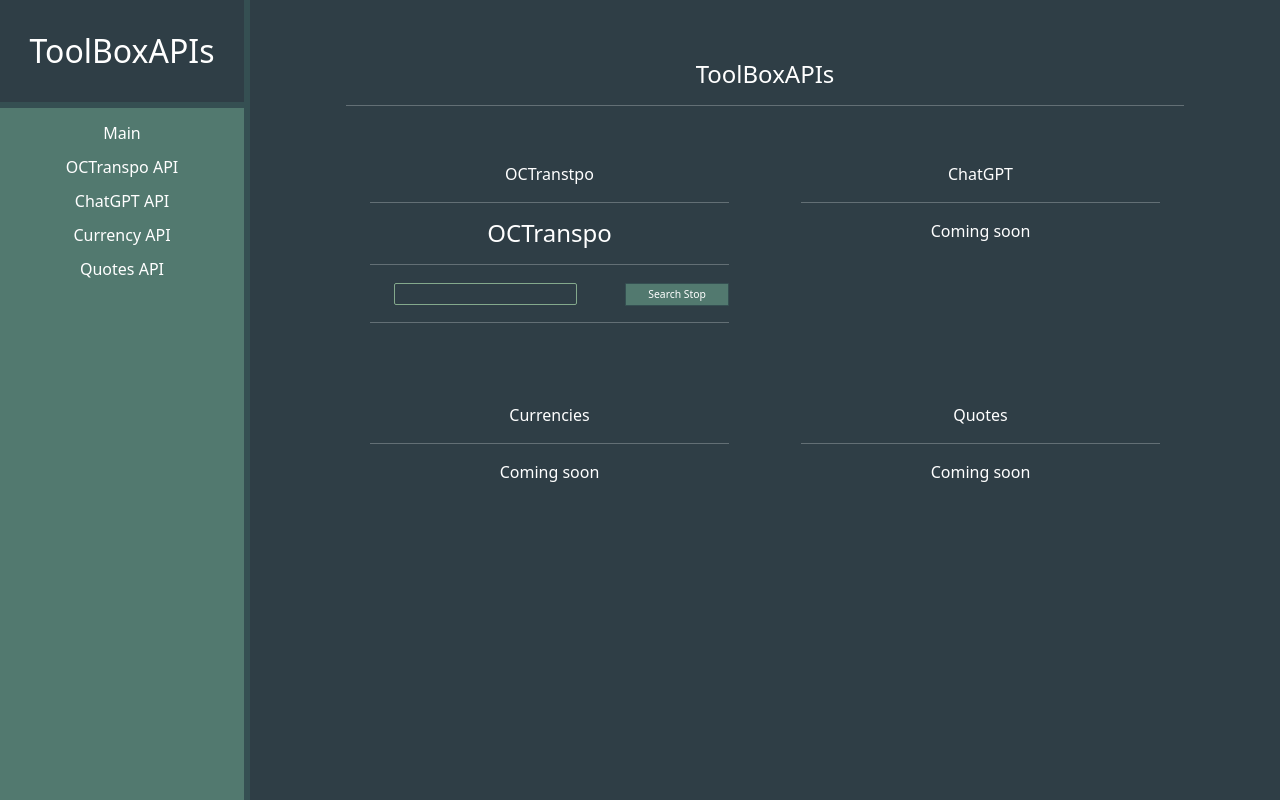
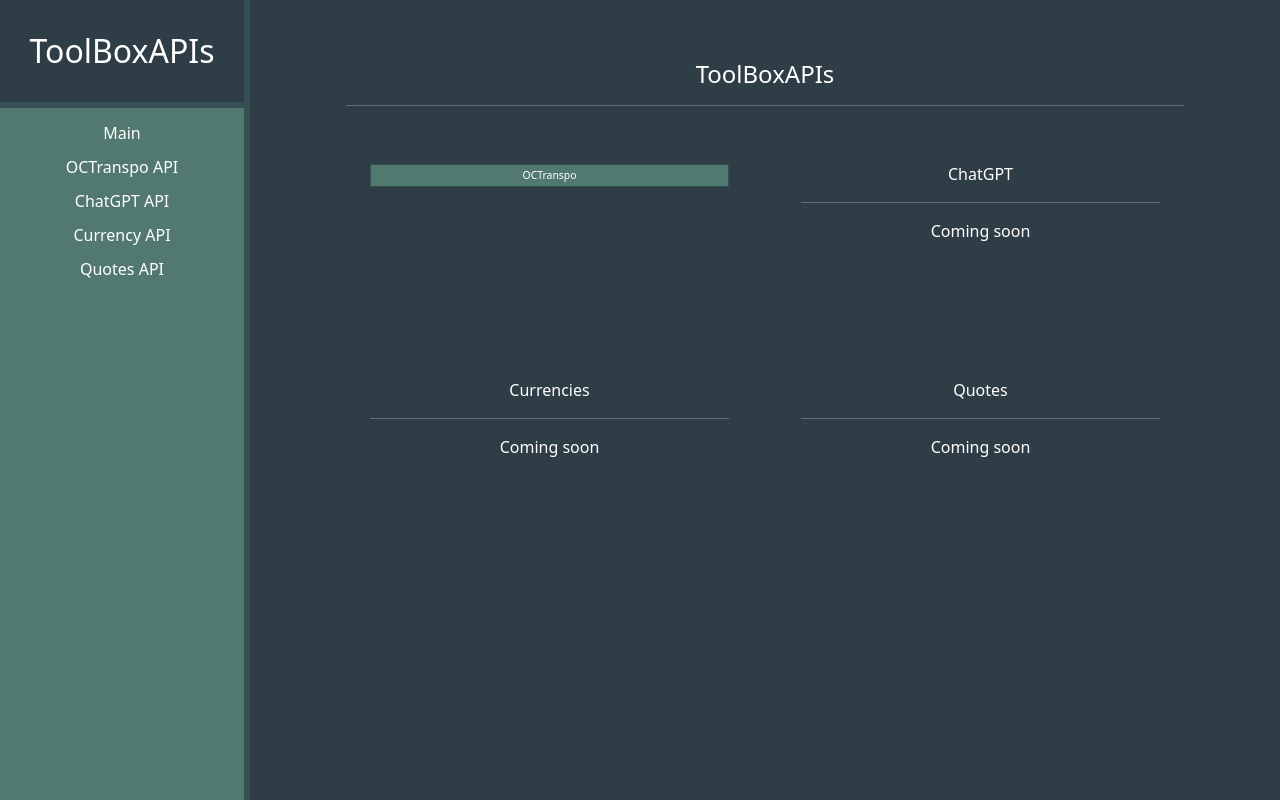
Before and after one commit to vinigonz1993/discordbot, a React (Create React App) app in the folder frontend/: page / in a window 1280 px wide. Built offline with nearby package versions, Linux system fonts and the light colour scheme.

Commit message:
Using navigate

```diff
--- a/frontend/src/components/Main.tsx
+++ b/frontend/src/components/Main.tsx
@@ -1,20 +1,23 @@
 import React from "react";
 import { Row, Col } from "react-bootstrap";
-import styled from "styled-components";
+import { BtnPrimary } from "./common/Button";
 import Section from "./common/Section";
 import Title from "./common/Title";
-import OCT from "./OCT";
+import { useNavigate } from 'react-router-dom';
 
 const Main = () => {
+    const navigate = useNavigate();
     return (
         <>
             <Title title="ToolBoxAPIs"/>
             <Row>
                 <Col xl={6} lg={12} md={12} sm={12}>
                     <Section>
-                        OCTranstpo
-                        <hr/>
-                        <OCT />
+                        <BtnPrimary
+                            onClick={() => navigate('/o')}
+                        >
+                            OCTranspo
+                        </BtnPrimary>
                     </Section>
                 </Col>
                 <Col xl={6} lg={6} md={6} sm={12}>
```
Also changed, not shown: 7 other files (tests, documents, lock files or other folders).
